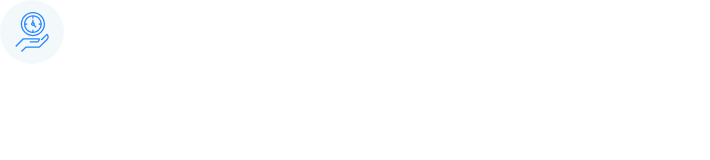
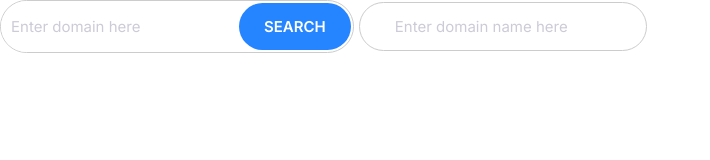
Before and after one commit to Lirac/webstar, a plain HTML site: page index.html in a window 1280 px wide. Shown: the whole page, without its empty margins (0-710 px from the left). Drawn offline with Linux system fonts and the light colour scheme; a web font is replaced by a local one.

Commit message:
Creates input group component

```diff
--- a/css/styles.css
+++ b/css/styles.css
@@ -4,8 +4,16 @@
   --color-accent: #ff3400;
   --color-headings: #1b0760;
   --color-body: #918ca4;
+  --color-border: #ccc;
 }
-/* Topography */
+
+*, *::after, *::before {
+  box-sizing: border-box;
+}
+
+/* Topography
+62.5% of 16px is 10px
+*/
 html {
   font-size: 62.5%;
 }
@@ -90,11 +98,10 @@ a {
 
 .badge {
   border-radius: 20px;
+  font-size: 2rem;
+  font-weight: 600;
   padding: 0.5rem 2rem;
-  font-weight: 600;
   white-space: nowrap;
-  font-size: 2rem;
-
 }
 
 .badge--primary {
@@ -160,11 +167,112 @@ a {
 }
 
 .icon-container {
+  align-items: center;
   background: #f3f9fa;
-  width: 64px;
-  height: 64px;
   border-radius: 100%;
   display: inline-flex;
+  height: 64px;
   justify-content: center;
-  align-items: center;
+  width: 64px;
 }
+
+/* Buttons */
+
+.btn {
+  border-radius: 40px;
+  border: 0;
+  cursor: pointer;
+  font-size: 1.8rem;
+  font-weight: 600;
+  margin: 1rem 0;
+  padding: 2rem 3rem;
+  text-align: center;
+  text-transform: uppercase;
+  white-space: nowrap;
+}
+
+.btn--primary {
+  background: var(--color-primary);
+  color: #fff;
+}
+
+.btn--primary:hover {
+  background: #3a8ffd;
+}
+
+.btn--secondary {
+  background: var(--color-secondary);
+  color: #fff;
+}
+
+.btn--secondary:hover {
+  background: #00c8eb;
+}
+
+.btn--accent {
+  background: var(--color-accent);
+  color: #fff;
+}
+
+.btn--accent:hover {
+  background: #ec3000;
+}
+
+.btn--block {
+  width: 100%;
+  display: inline-block;
+}
+
+.btn--outline {
+  background: none;
+  border: 2px solid var(--color-headings);
+  color: var(--color-headings);
+}
+
+.btn--outline:hover {
+  background: var(--color-headings);
+  color: #fff;
+}
+
+@media (min-width: 1024px) {
+  .btn {
+    font-size: 1.5rem;
+  }
+}
+
+/* Input */
+
+.input {
+  border-radius: 30px;
+  border: 1px solid var(--color-border);
+  color: var(--color-headings);
+  font-size: 2rem;
+  outline: 0;
+  padding: 1.5rem 3.5rem;
+}
+
+::placeholder {
+  color: #cdcbd7;
+}
+
+.input-group {
+  border: 1px solid var(--color-border);
+  border-radius: 30px;
+  display: inline-flex;
+}
+
+.input-group .input {
+  border: 0;
+  flex-grow: 1;
+  padding: 1.5rem 1rem;
+}
+
+.input-group .btn {
+  margin: 2px;
+  padding: 1.5rem 2.5rem;
+}
+@media (min-width: 1024px) {
+  .input {
+    font-size: 1.5rem;
+  }
+}
--- a/index.html
+++ b/index.html
@@ -15,10 +15,10 @@
     <title>Document</title>
   </head>
   <body>
-    <span class="icon-container">
-      <svg class="icon icon--primary">
-        <use xlink:href="images/sprite.svg#clock"></use>
-      </svg>
-    </span>
+    <div class="input-group">
+      <input type="text" class="input" placeholder="Enter domain here" />
+      <button class="btn btn--primary">Search</button>
+    </div>
+    <input type="text" class="input" placeholder="Enter domain name here" />
   </body>
 </html>
```
Also changed, not shown: components/input-group.html (added, +5 -0 lines).
